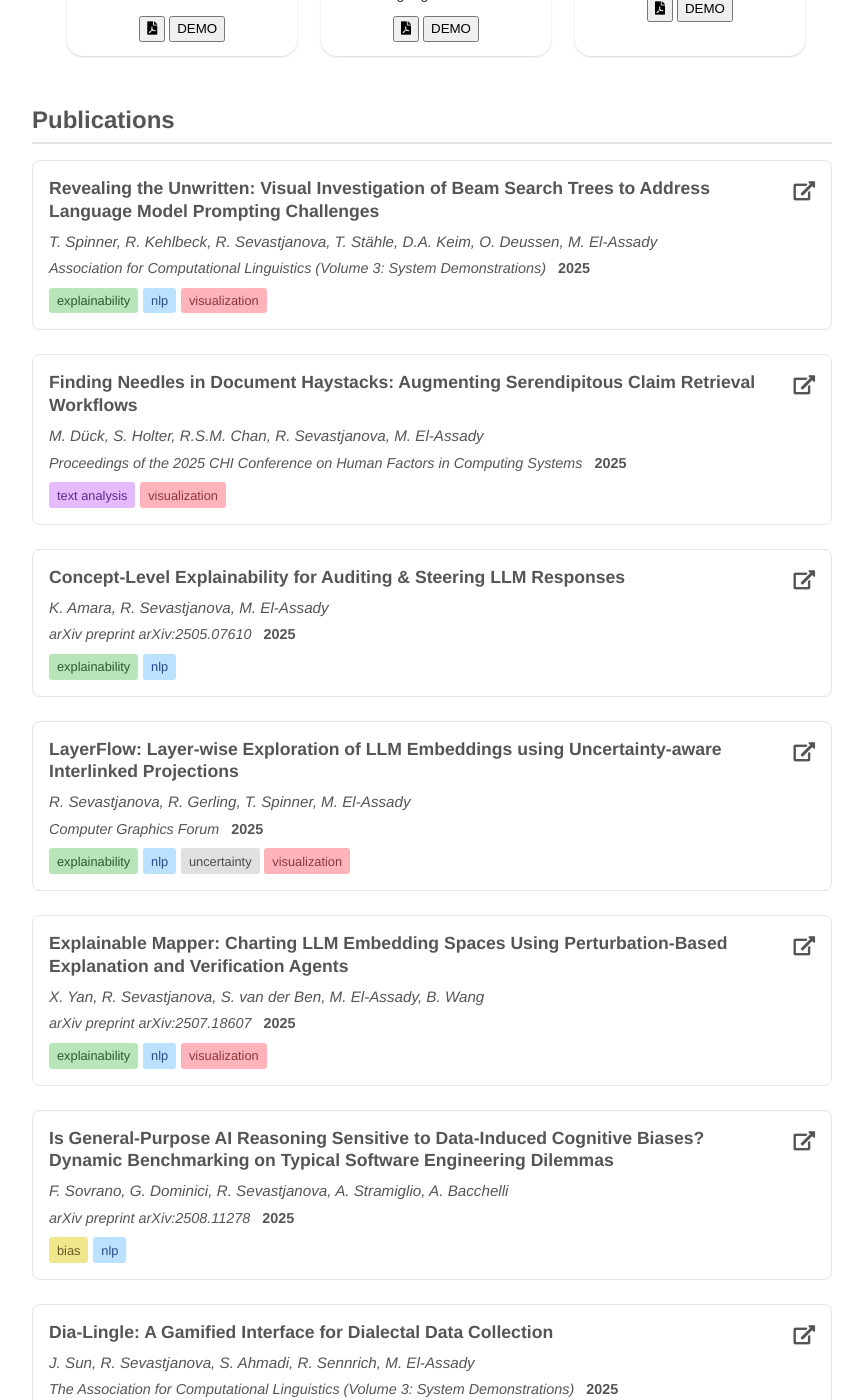
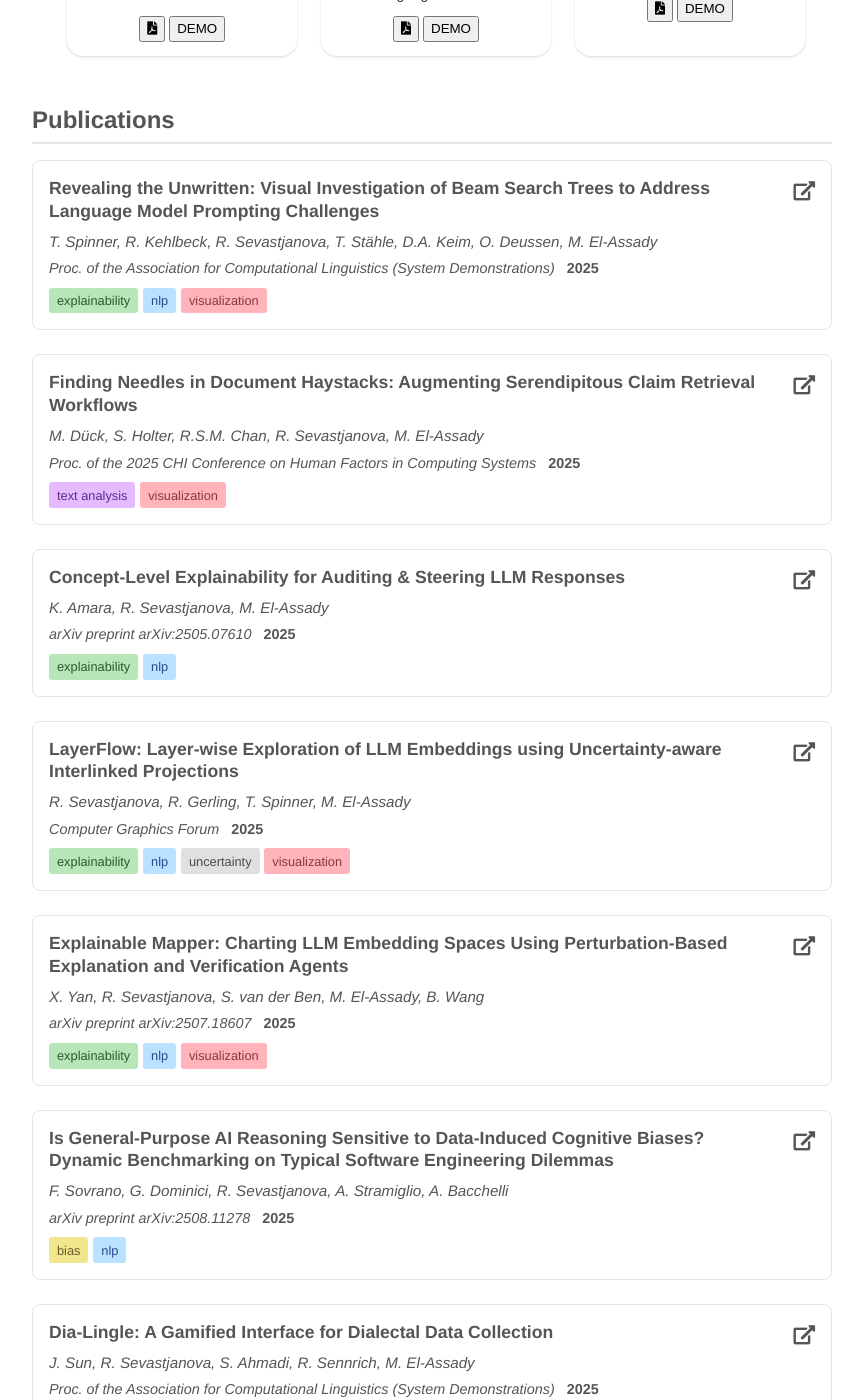
Before and after one commit to rita-sevastjanova/rita-sevastjanova.github.io, a Jekyll site: the page built from index.md, in a window 1280 px wide and 1400 px high, scrolled down 1336 px. Shown: the whole window, without its empty margins (208-1071 px from the left). Built offline with Jekyll 4.4.1, drawn with Linux system fonts in a browser that asks for light colours; our own code applies the rules of GitHub Pages for plain Markdown files.

Commit message:
clean references

```diff
--- a/_config.yml
+++ b/_config.yml
@@ -16,7 +16,7 @@ author:
 publications:
   - title: "Dia-Lingle: A Gamified Interface for Dialectal Data Collection"
     authors: "J. Sun, R. Sevastjanova, S. Ahmadi, R. Sennrich, M. El-Assady"
-    journal: "The Association for Computational Linguistics (Volume 3: System Demonstrations)"
+    journal: "Proc. of the Association for Computational Linguistics (System Demonstrations)"
     year: 2025
     doi: "https://aclanthology.org/2025.acl-demo.15/"
     type: "conference"
@@ -51,7 +51,7 @@ publications:
     tags: ["explainability", "nlp"]
   - title: "Finding Needles in Document Haystacks: Augmenting Serendipitous Claim Retrieval Workflows"
     authors: "M. Dück, S. Holter, R.S.M. Chan, R. Sevastjanova, M. El-Assady"
-    journal: "Proceedings of the 2025 CHI Conference on Human Factors in Computing Systems"
+    journal: "Proc. of the 2025 CHI Conference on Human Factors in Computing Systems"
     doi: "https://dl.acm.org/doi/full/10.1145/3706598.3713715"
     year: 2025
     type: "conference"
@@ -93,7 +93,7 @@ publications:
     tags: ["active learning", "nlp"]
   - title: "Revealing the Unwritten: Visual Investigation of Beam Search Trees to Address Language Model Prompting Challenges"
     authors: "T. Spinner, R. Kehlbeck, R. Sevastjanova, T. Stähle, D.A. Keim, O. Deussen, M. El-Assady"
-    journal: "Association for Computational Linguistics (Volume 3: System Demonstrations)"
+    journal: "Proc. of the Association for Computational Linguistics (System Demonstrations)"
     year: 2025
     doi: "https://aclanthology.org/2025.acl-demo.29/"
     type: "conference"
@@ -285,7 +285,7 @@ publications:
     year: 2022
     doi: "https://arxiv.org/abs/2208.08176"
     type: "journal"
-    tags: ["visualization", "nlp", "bias"]
+    tags: ["visualization", "nlp", "bias", "explainability"]
 
 # social
 social:
```
Also changed, not shown: 2 other files.
